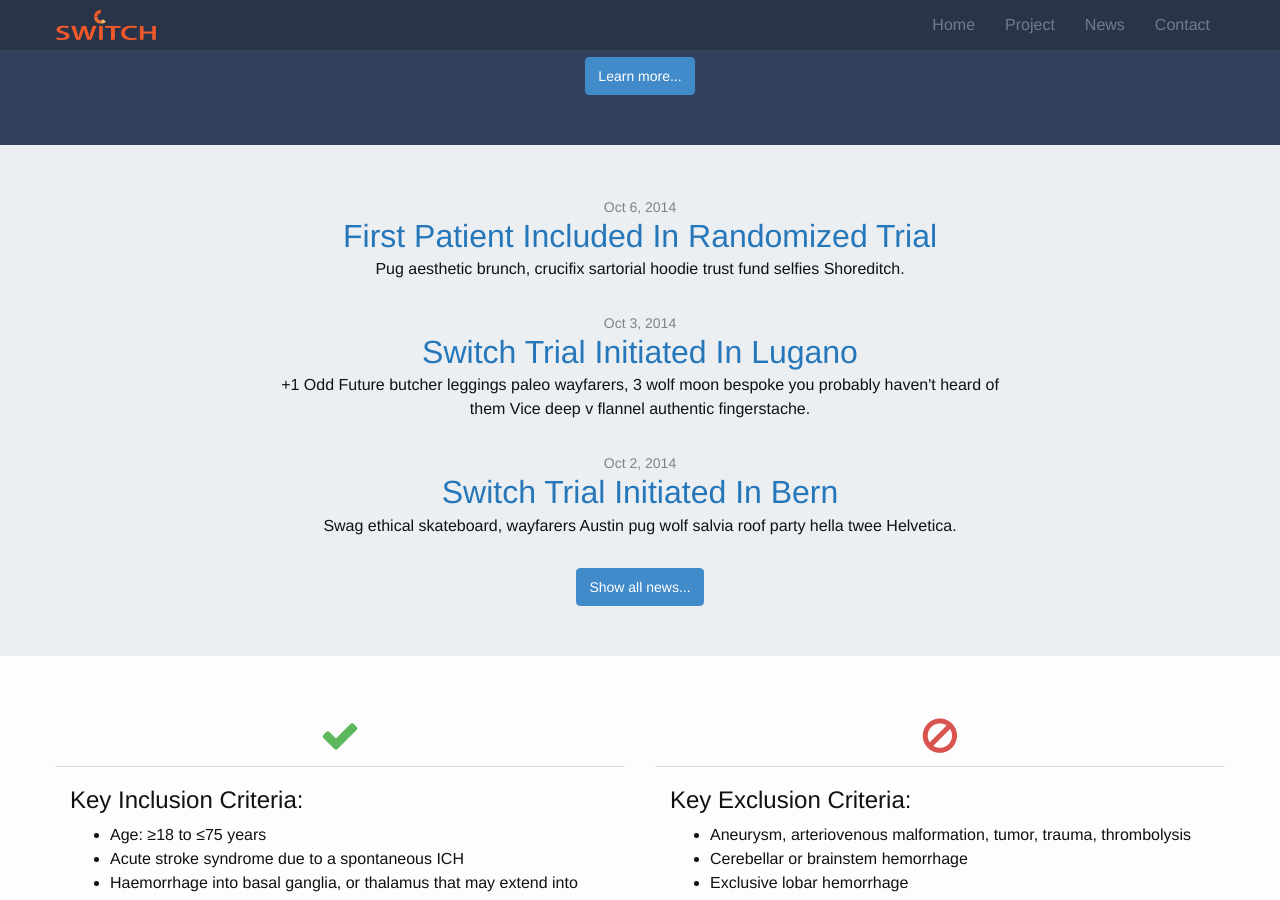
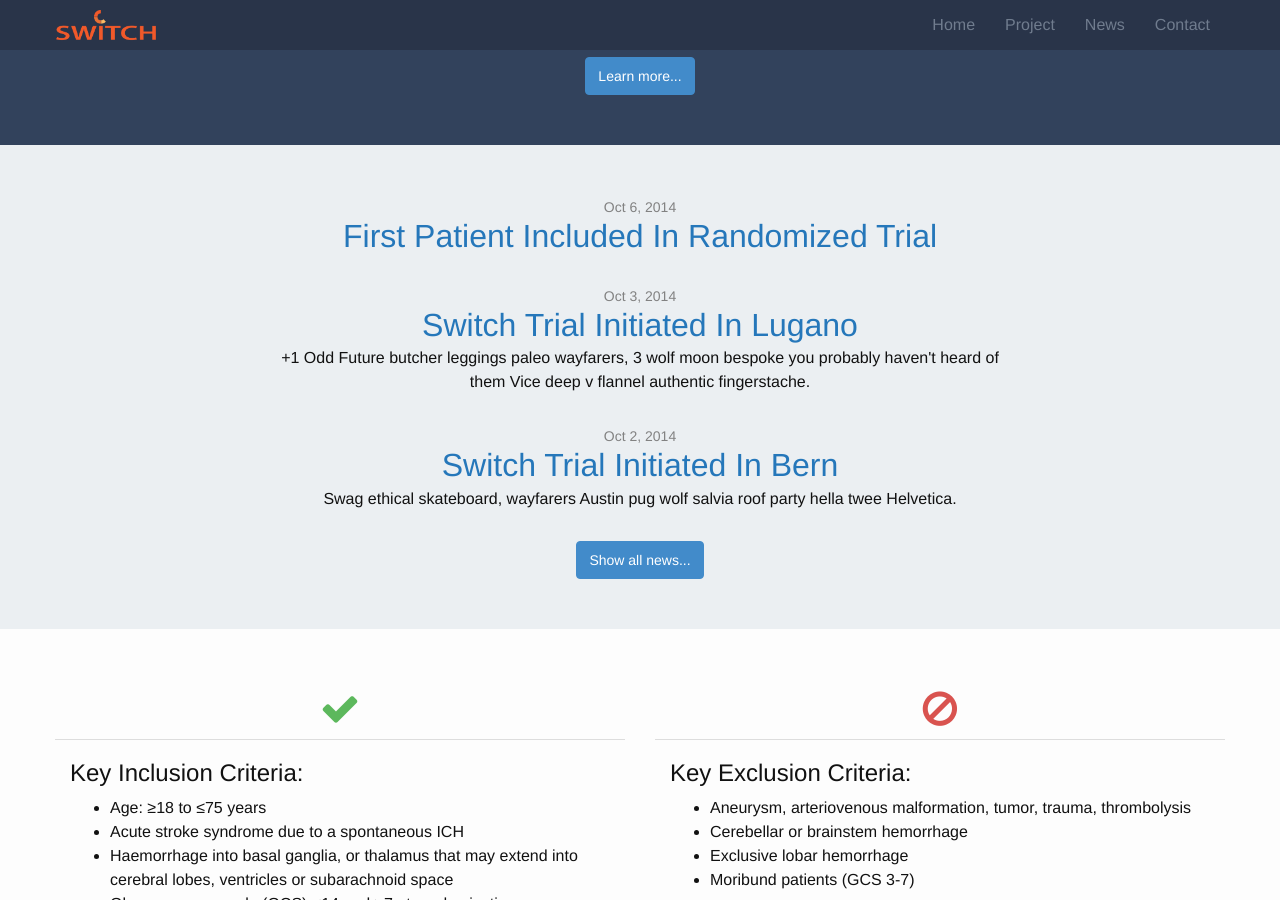
Before and after one commit to bressanj/switch, a Jekyll site: the page built from index.html, in a window 1280 px wide and 900 px high, scrolled down 543 px. Built offline with Jekyll 4.4.1, drawn with Linux system fonts in a browser that asks for light colours; Markdown is read by kramdown in place of the engine named in the settings.

Commit message:
Update 2014-10-06-First-patient-included-in-randomized-trial.md

```diff
--- a/_posts/2014-10-06-First-patient-included-in-randomized-trial.md
+++ b/_posts/2014-10-06-First-patient-included-in-randomized-trial.md
@@ -1,5 +1,5 @@
 ---
 layout: post
 published: true
-excerpt: "Pug aesthetic brunch, crucifix sartorial hoodie trust fund selfies Shoreditch."
+excerpt:
 ---
```
